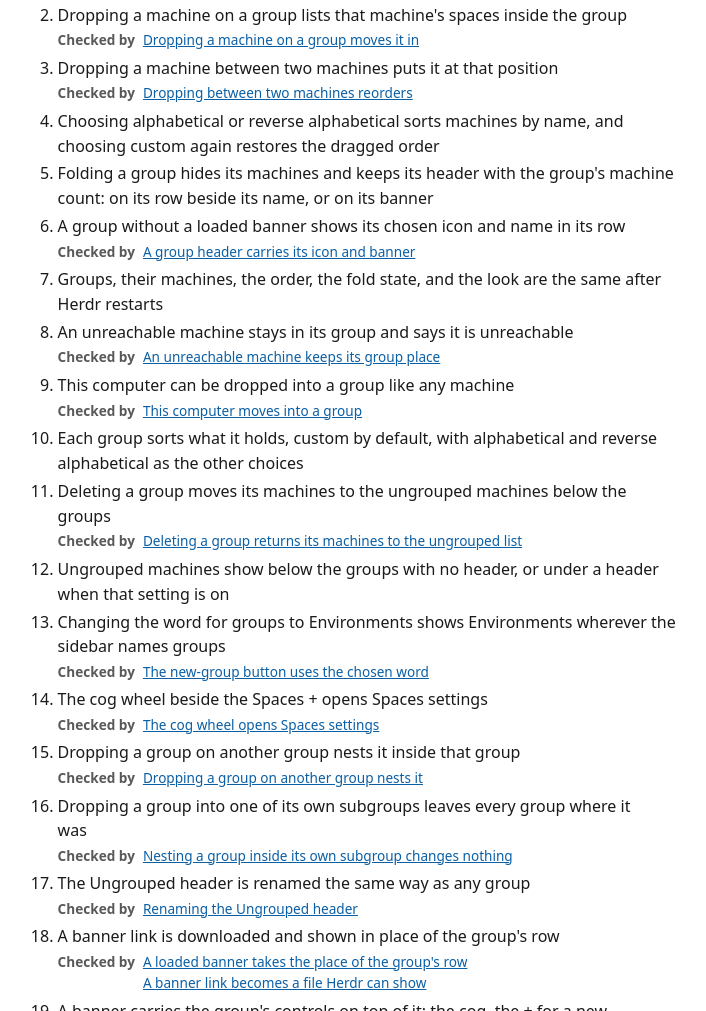
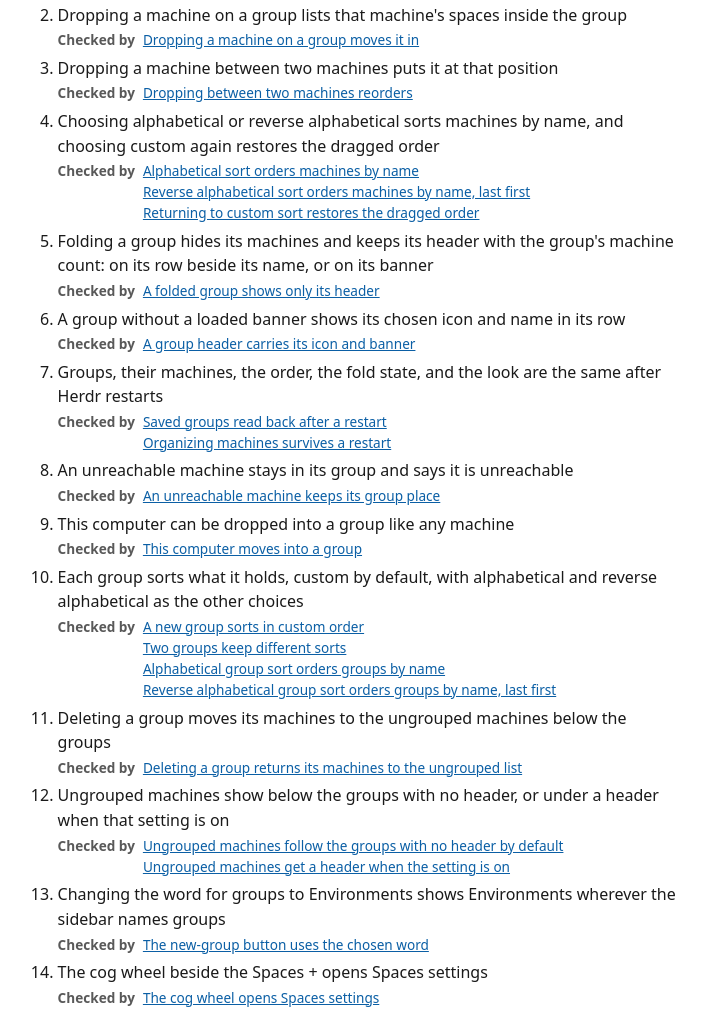
Before and after one commit to nerdo/nerd-herd, a website: page docs/specs/completed/executing-nerd-herd-spaces.html in a window 1280 px wide. Shown: the part 874-1885 px from the top of the page, without its empty margins (396-1102 px from the left). Drawn offline with Linux system fonts and the light colour scheme.

Commit message:
Specs: a claim or name holding a comma resolves as one link
The behavior script split every reference list at commas, so a claim
with a comma rendered as broken pieces (67 in the Agents spec). It now
takes the longest run of pieces that names a target.

Co-Authored-By: Claude Opus 5.5 <noreply@anthropic.com>

```diff
--- a/docs/specs/completed/executing-nerd-herd-spaces.html
+++ b/docs/specs/completed/executing-nerd-herd-spaces.html
@@ -1469,11 +1469,24 @@ section > details:not([open]) > summary > h2 { color: var(--muted); border-botto
     box.querySelector(':scope > summary').textContent =
       'Referenced by (' + box.querySelectorAll(':scope > ul > li').length + ')';
   };
+  // A list separates its names with commas, and a name can hold a comma of its own.
+  // Each step takes the longest run of pieces that names a target; a piece that
+  // starts no such run stands alone and renders unresolved.
+  const splitRefs = (raw, index) => {
+    const pieces = raw.split(','), refs = [];
+    for (let i = 0; i < pieces.length;) {
+      let end = pieces.length;
+      while (end > i + 1 && !index.has(pieces.slice(i, end).join(',').trim().toLowerCase())) end--;
+      refs.push(pieces.slice(i, end).join(',').trim());
+      i = end;
+    }
+    return refs.filter(Boolean);
+  };
   const resolve = (node, attr, label, index = byLabel) => {
     const raw = node.getAttribute(attr);
     if (!raw) return;
     const dd = el('dd');
-    raw.split(',').map(s => s.trim()).filter(Boolean).forEach((ref, i) => {
+    splitRefs(raw, index).forEach((ref, i) => {
       if (i) dd.append(document.createTextNode(', '));
       const target = index.get(ref.toLowerCase());
       if (!target) return dd.append(el('span', {
```
Also changed, not shown: docs/specs/drafts/nerd-herd-agents-engine.html (+14 -1 lines), docs/specs/in-progress/executing-nerd-herd-agents.html (+14 -1 lines).
